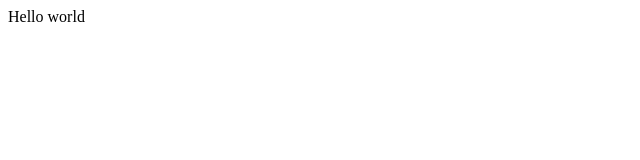
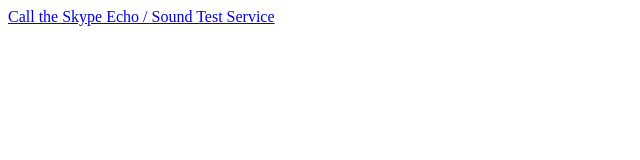
Before and after one commit to Comonut/comonut.github.io, a plain HTML site: page index.html in a window 1280 px wide. Shown: the whole page, without its empty margins (0-640 px from the left). Drawn offline with Linux system fonts and the light colour scheme.

Commit message:
skype test

```diff
--- a/index.html
+++ b/index.html
@@ -11,7 +11,7 @@
 <body>
 
 
-	Hello world
+	<a href="skype:echo123?call">Call the Skype Echo / Sound Test Service</a>
 </body>
 
 
```
